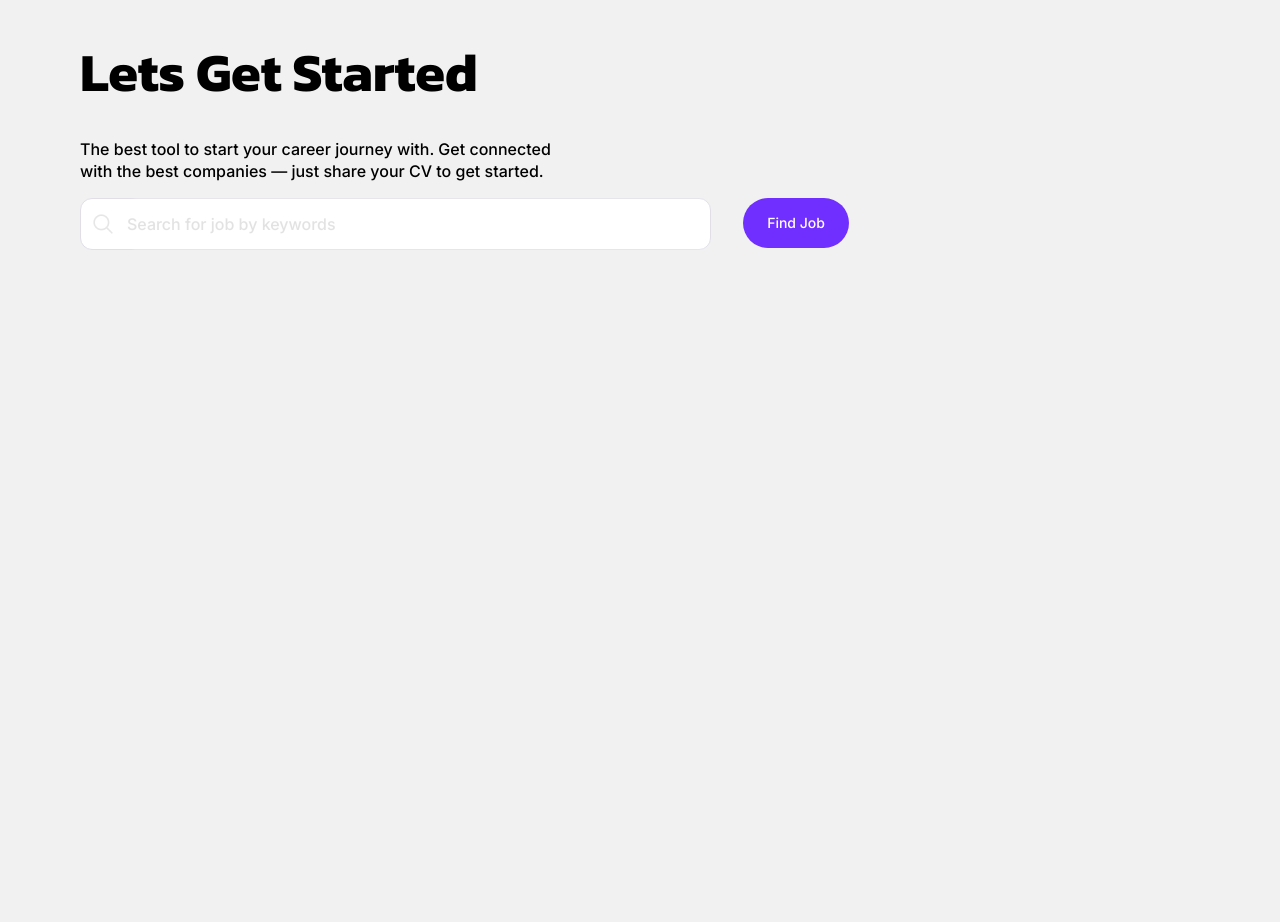
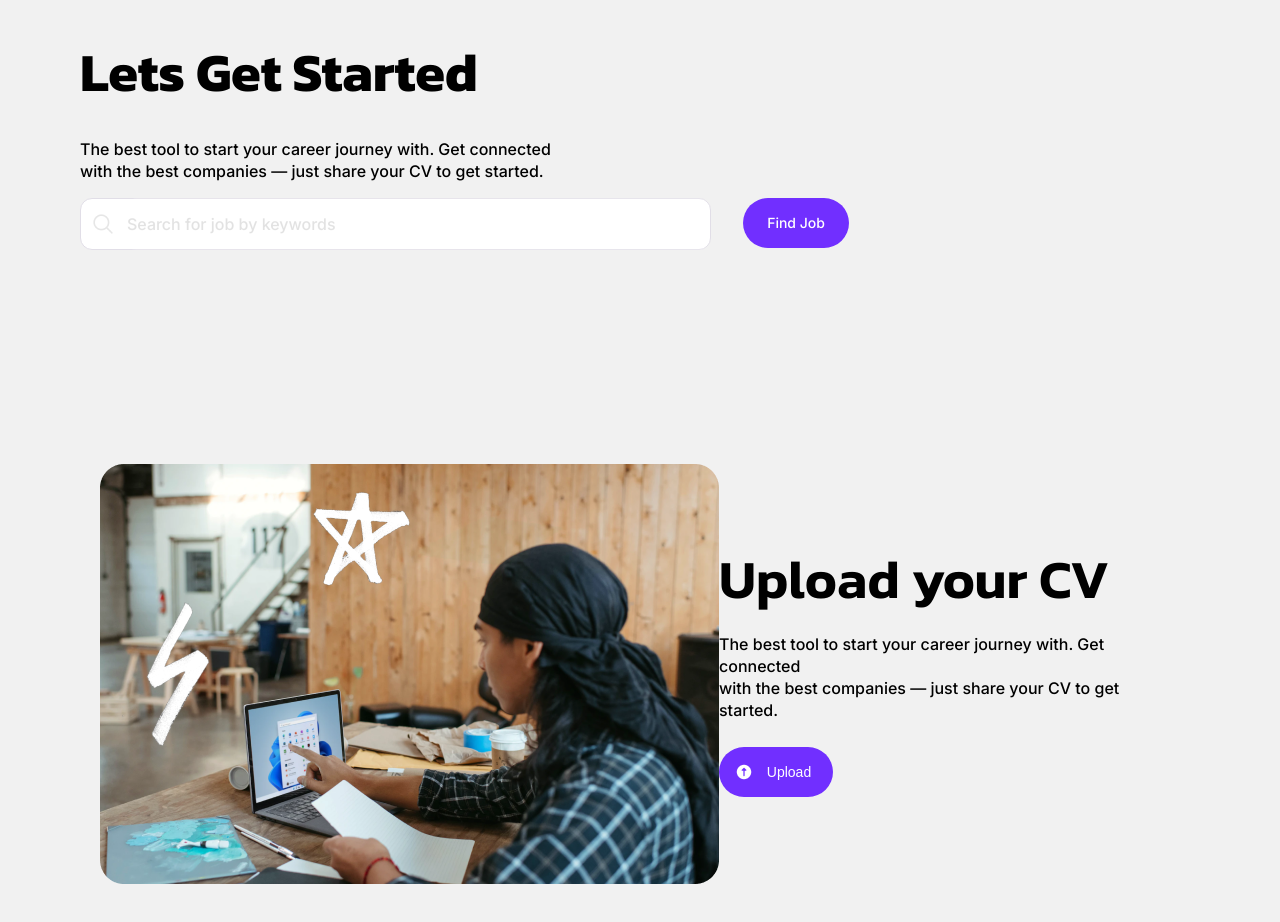
Before and after one commit to DumanRakhmatulla/Job_finder, a plain HTML site: page index.html in a window 1280 px wide. Shown: the part 1168-2090 px from the top of the page. Before the commit the page ends 1468 px from the top, so only its background shows below. Drawn offline with Linux system fonts and the light colour scheme.

Commit message:
add CV Submission

```diff
--- a/index.css
+++ b/index.css
@@ -248,3 +248,68 @@ body{
     align-items: center;
     color: rgba(255, 255, 255, 1);
 }
+
+.cv {
+    height: 548px;
+    display: flex;
+    flex-direction: row;
+    justify-content: space-between;
+    align-items: center;
+    padding: 100px
+}
+
+.visualcontent {
+    width: 619px;
+    height: 420px;
+    border-radius: 24px;
+}
+
+.vcinfo {
+    display: flex;
+    flex-direction: column;
+    gap: 10px;
+}
+
+.vctitle {
+    font-family: "Kanit", sans-serif;
+    font-weight: 600;
+    font-size: 54px;
+    line-height: 56px;
+    align-items: center;
+    margin: 0;
+}
+
+.vcdes {
+    font-family: "Inter", sans-serif;
+    font-weight: 500;
+    font-size: 16px;
+    line-height: 22px;
+}
+
+.buttonM {
+    display: flex;
+    flex-direction: row;
+    align-items: center;
+    justify-content: center;
+    background-color: rgba(113, 47, 255, 1);
+    width: 114px;
+    height: 50px;
+    border-radius: 100px;
+    gap: 8px;
+}
+
+.buttonM img {
+    width: 18px;
+    height: 18px;
+}
+
+.buttonM button {
+    background: none;
+    border: none;
+    font-family: 'Inter' sans-serif;
+    font-weight: 500;
+    font-size: 14px;
+    line-height: 18px;
+    text-align: center;
+    color: rgba(255, 255, 255, 1);
+}
--- a/index.html
+++ b/index.html
@@ -84,5 +84,23 @@
             <button>Find Job</button>
         </div>
     </div>
+    <div class="cv">
+        <div class="visualcontent">
+            <img src="./img/VisualContent.png"/>
+        </div>
+        <div class="vcinfo">
+            <p class="vctitle">Upload your CV</p>
+            <p class="vcdes">
+                The best tool to start your career journey with. Get connected
+                <br/>
+                with the best companies — just share your CV to get started.
+            </p>
+            <div class="buttonM">
+                <img src="./img/uArrow.png"/>
+                <button>Upload</button>
+            </div>
+        </div>
+    </div>
+
 </body>
 </html>
```
Also changed, not shown: img/VisualContent.png (added), img/uArrow.png (added).
